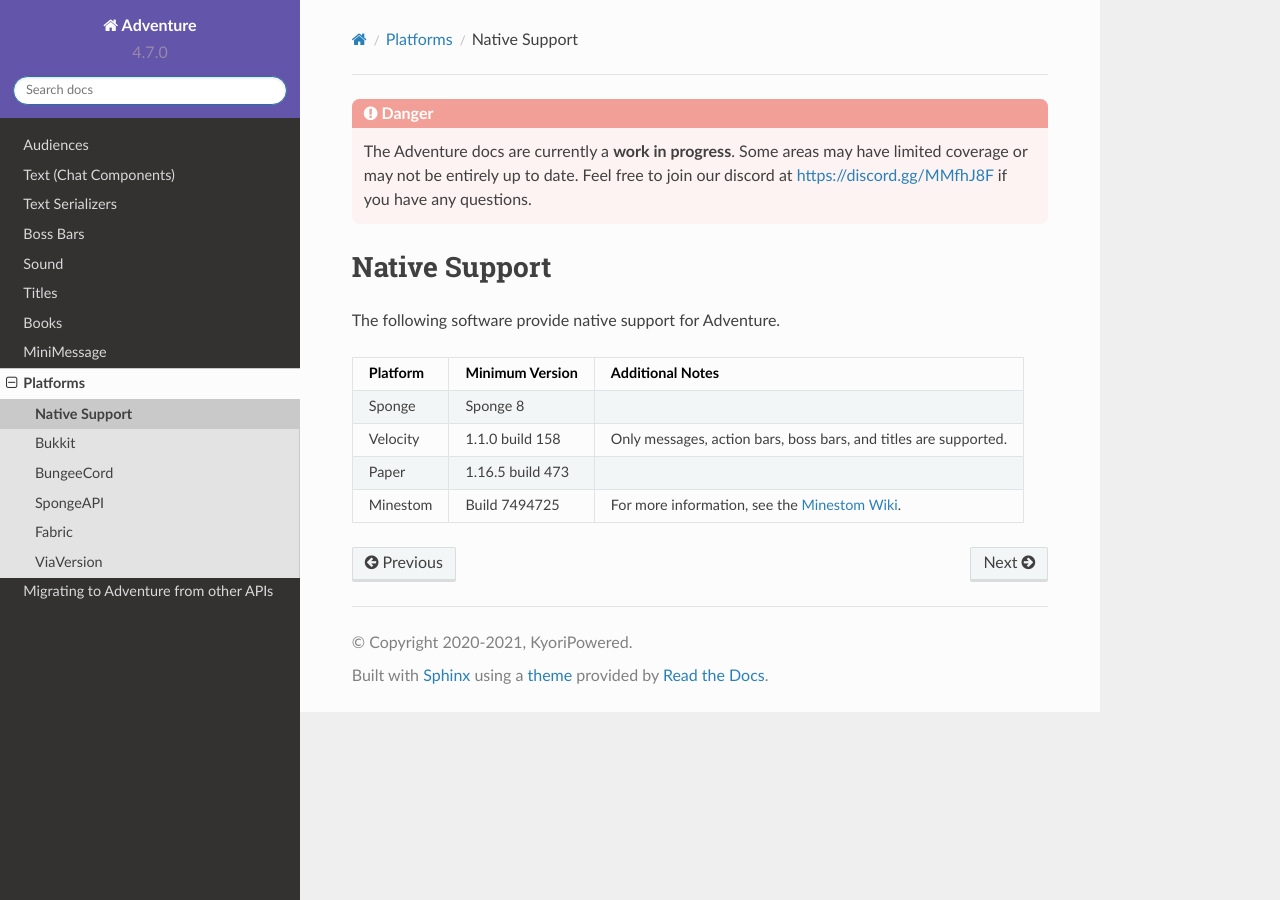
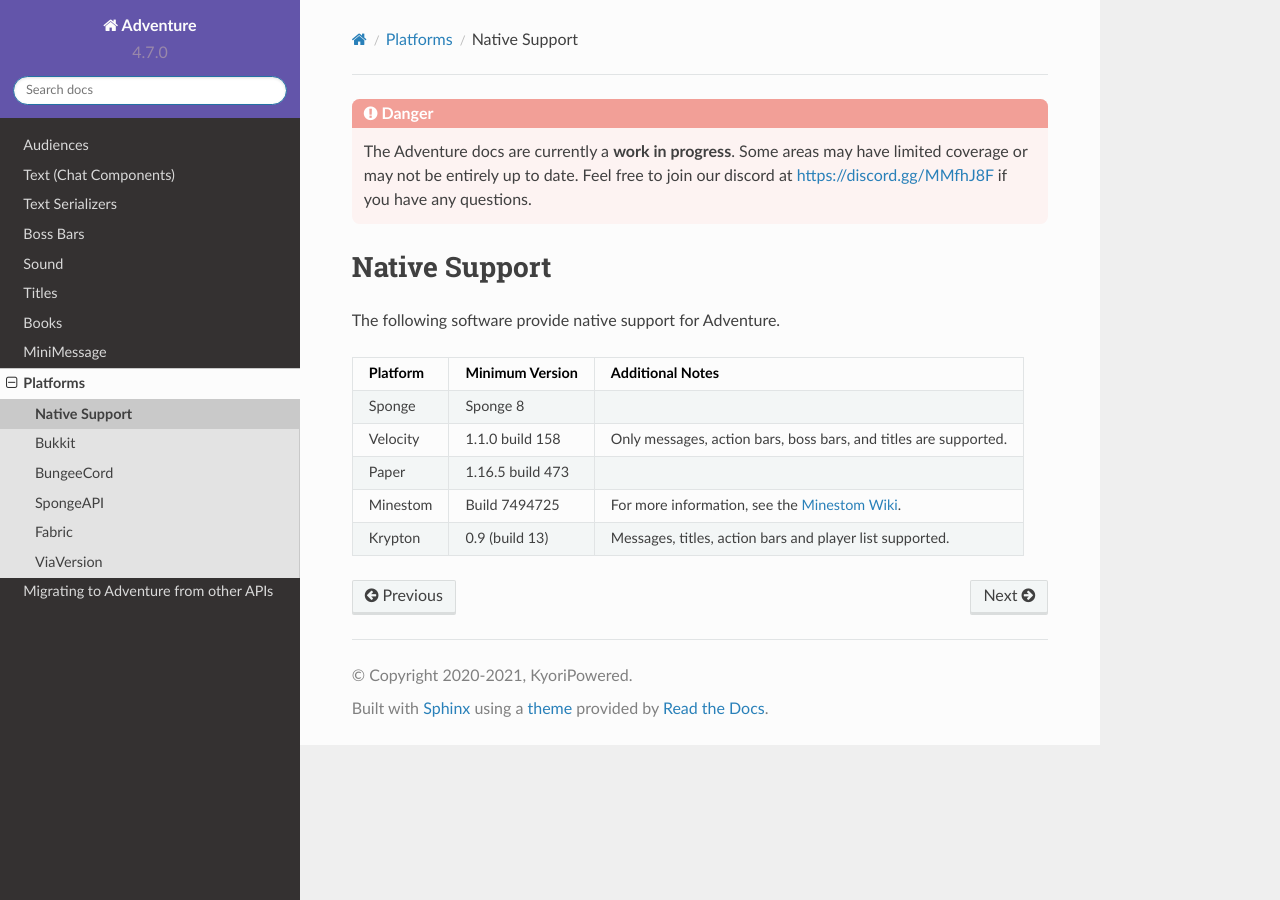
Before and after one commit to KyoriPowered/adventure-docs, a Sphinx documentation site: the page built from source/platform/native.rst, in a window 1280 px wide. Built offline with Sphinx 7.4.7 and the Read the Docs theme 2.0.0, drawn with Linux system fonts in a browser that asks for light colours.

Commit message:
Added Krypton to natives

```diff
--- a/source/platform/native.rst
+++ b/source/platform/native.rst
@@ -17,3 +17,5 @@ The following software provide native support for Adventure.
 +----------+------------------+-----------------------------------------------------------------------------------------------+
 | Minestom | Build 7494725    | For more information, see the `Minestom Wiki <https://wiki.minestom.com/feature/adventure>`_. |
 +----------+------------------+-----------------------------------------------------------------------------------------------+
+| Krypton  | 0.9 (build 13)   | Messages, titles, action bars and player list supported.                                      |
++----------+------------------+-----------------------------------------------------------------------------------------------+
```
